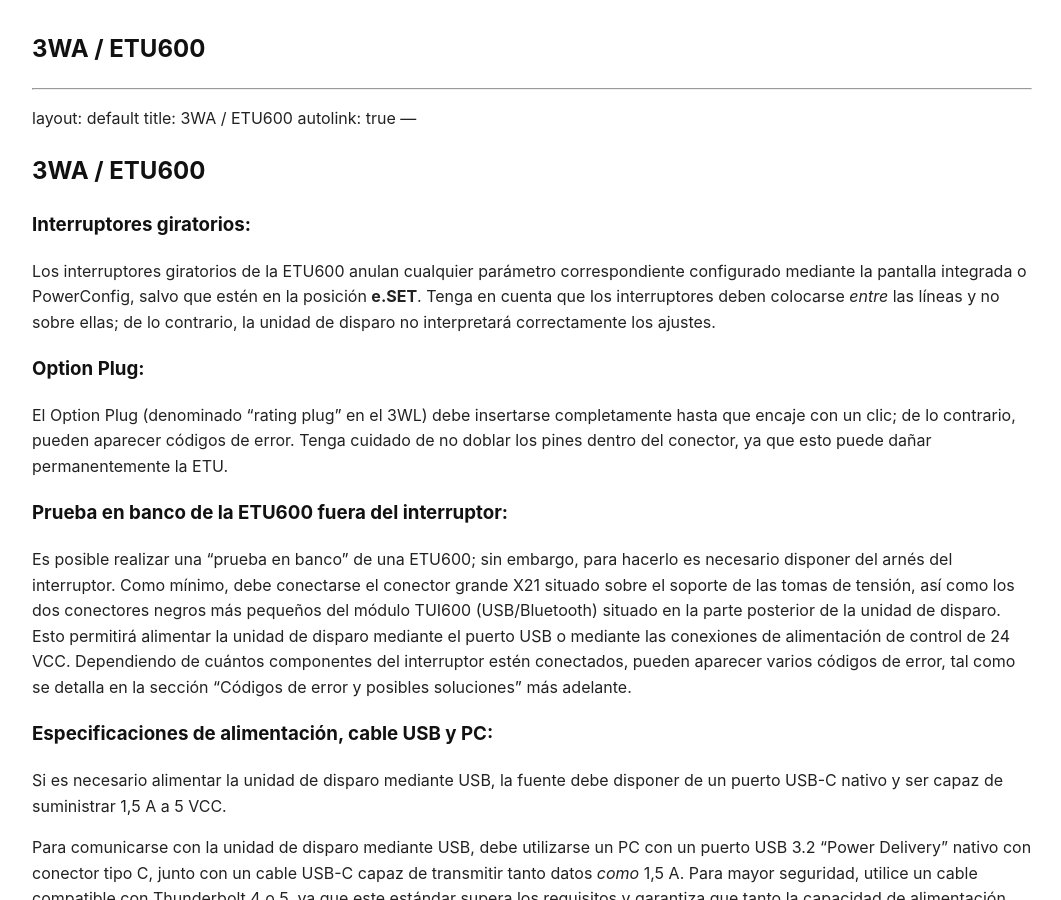
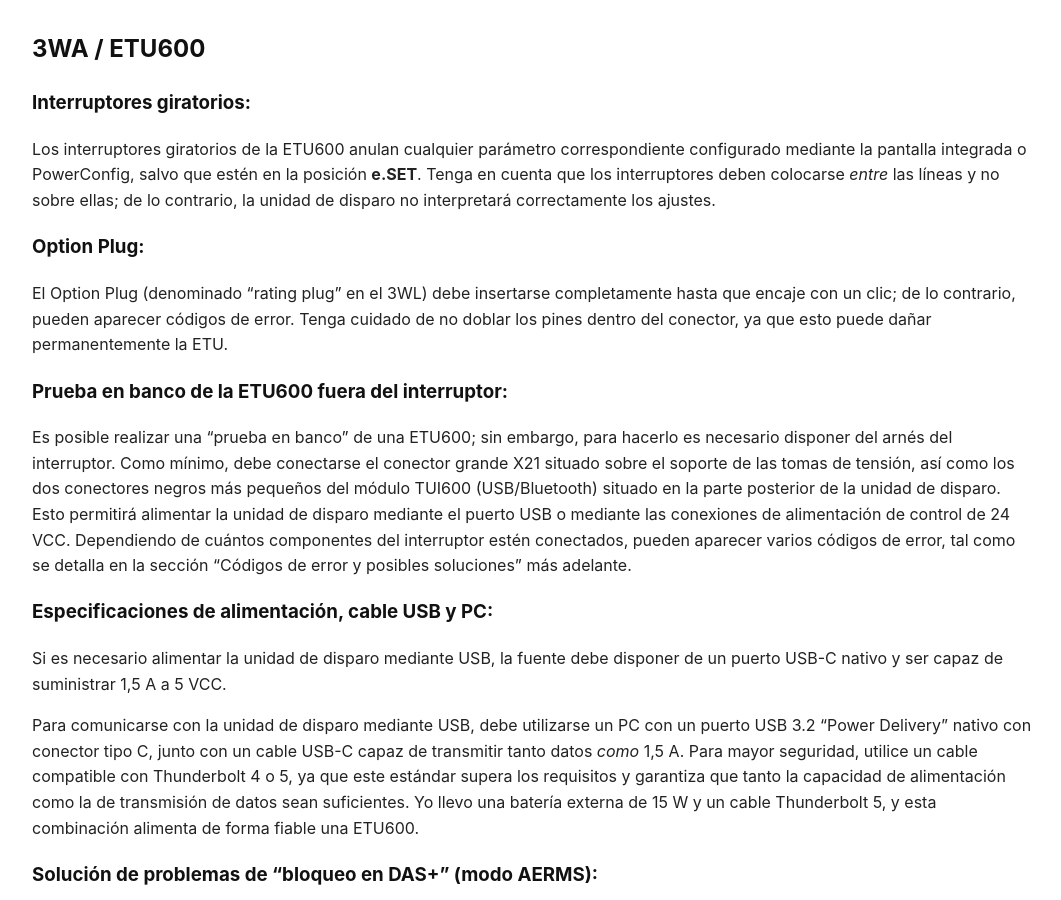
Before and after one commit to epecsupport/Service, a Jekyll site: the page built from 3WA_ES.md, in a window 1280 px wide and 900 px high. Shown: the whole window, without its empty margins (108-1169 px from the left). Built offline with Jekyll 4.4.1, drawn with Linux system fonts in a browser that asks for light colours.

Commit message:
Update 3WA_ES.md

```diff
--- a/3WA_ES.md
+++ b/3WA_ES.md
@@ -1,14 +1,6 @@
 ---
 layout: default
 title: 3WA / ETU600 (Español)
-autolink: true
----
-
-## 3WA / ETU600
-
----
-layout: default
-title: 3WA / ETU600
 autolink: true
 ---
 
```
